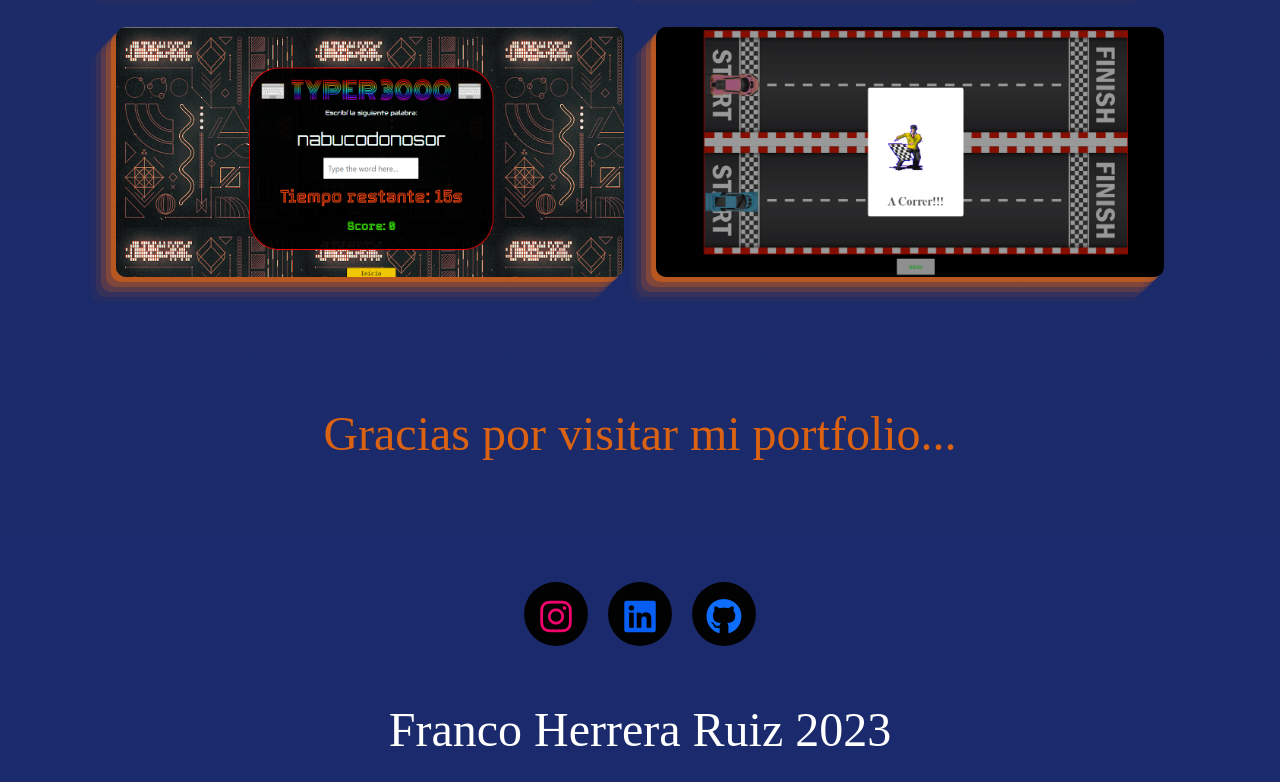
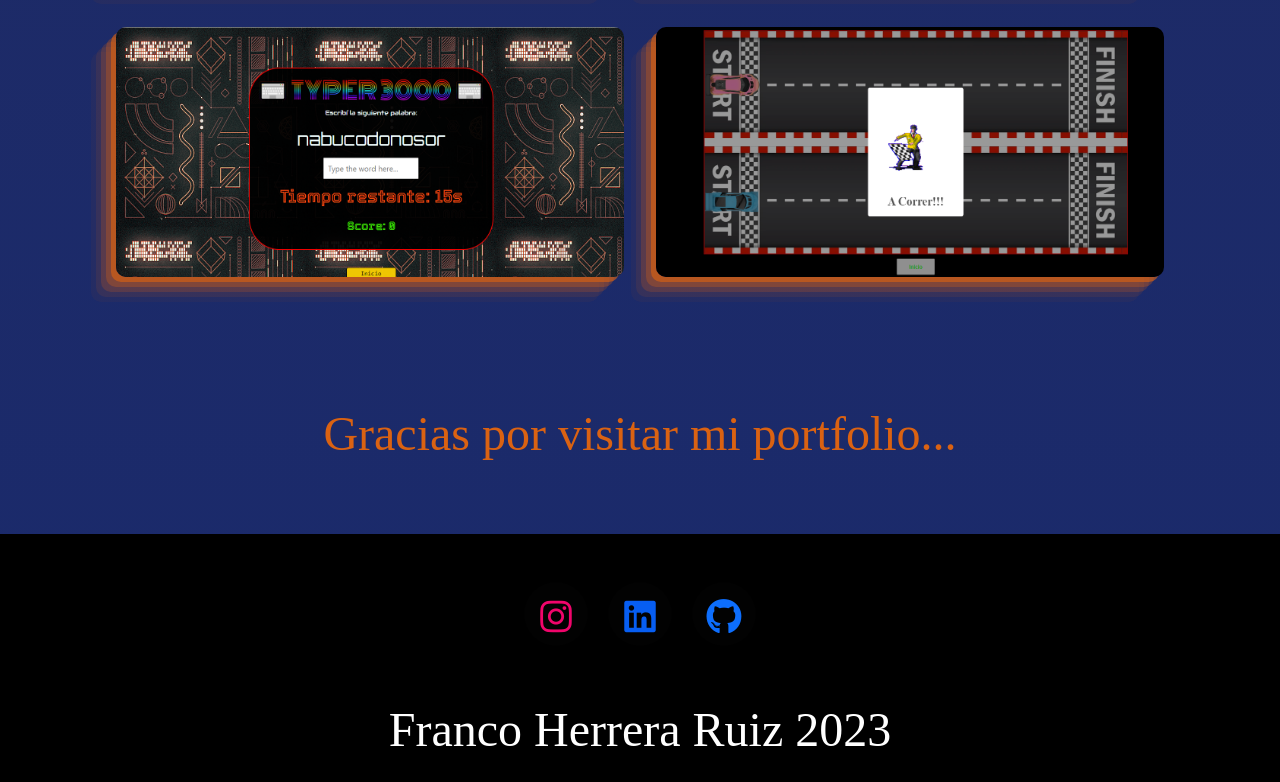
Before and after one commit to Saponka/Portfolio-2023-React, a React (Create React App) app: page / in a window 1280 px wide. Shown: the part 4322-5104 px from the top of the page. Built offline with nearby package versions, Linux system fonts and the light colour scheme; a web font is replaced by a local one.

Commit message:
color fondo

```diff
--- a/src/App.css
+++ b/src/App.css
@@ -1,7 +1,7 @@
 .App {
   text-align: center;
   /* background-color: rgb(0, 0, 0); */
-  background: #1a2a6c;  /* fallback for old browsers */
+  background: black;  /* fallback for old browsers */
 background: -webkit-linear-gradient(to bottom,  #2c2d50, #1a2a6c);  /* Chrome 10-25, Safari 5.1-6 */
 background: linear-gradient(to bottom,  #2c2d50, #1a2a6c); /* W3C, IE 10+/ Edge, Firefox 16+, Chrome 26+, Opera 12+, Safari 7+ */
 
--- a/src/components/Footer/footer.css
+++ b/src/components/Footer/footer.css
@@ -1,7 +1,7 @@
 footer.footer {
     padding-top: 3rem;
     padding-bottom: 1rem;
-    background-color: #1a2a6c;
+    background-color: black;
   }
   footer.footer .social-link {
     display: block;
```
Also changed, not shown: src/components/NavBar/NavBar.jsx (+0 -11 lines).
